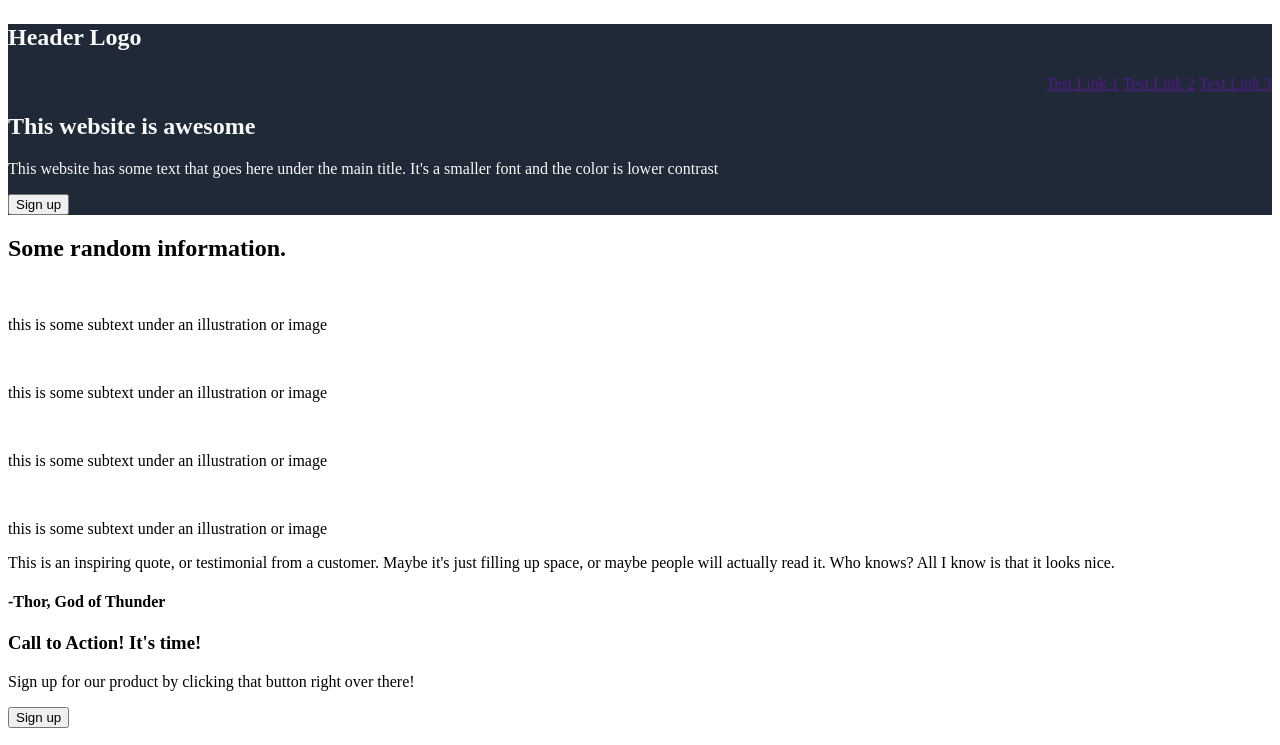
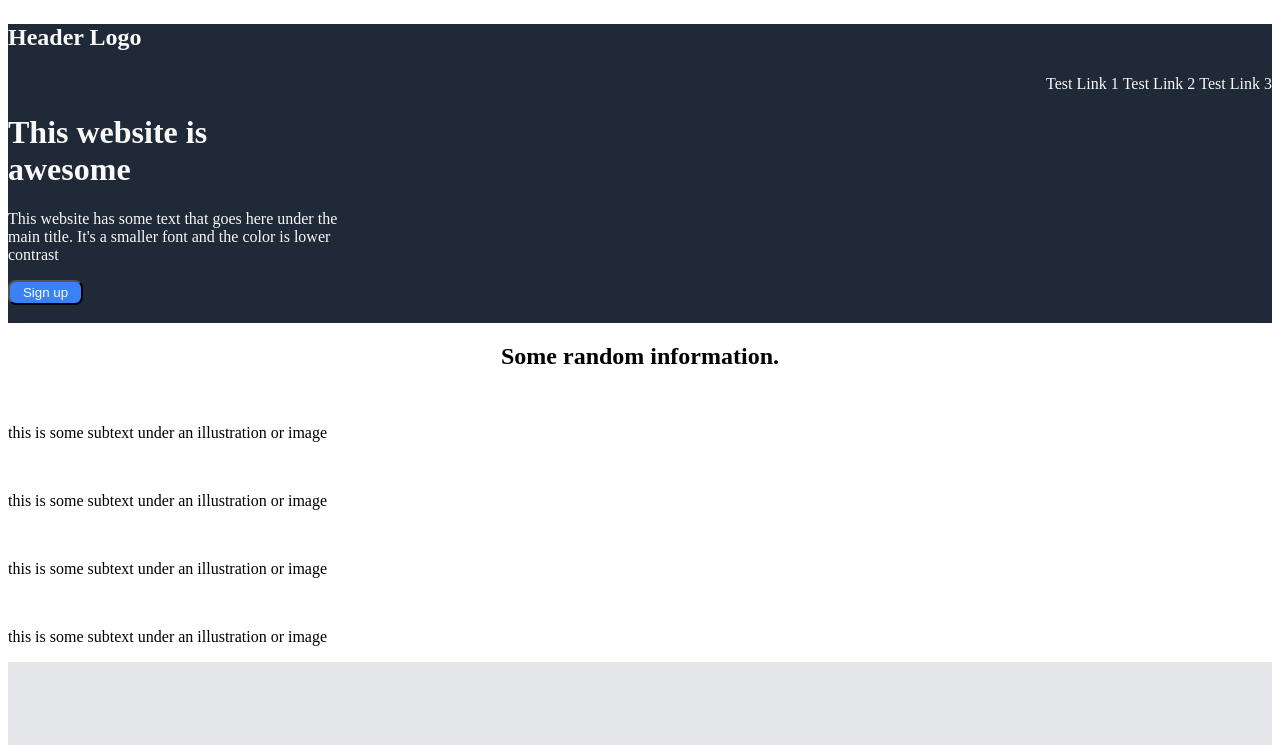
Before and after one commit to zoy570/OdinLandingPage, a plain HTML site: page LandingPage.html in a window 1280 px wide. Shown: the top 745 px of the page. Drawn offline with Linux system fonts and the light colour scheme.

Commit message:
Updated css for the header, footer and main

```diff
--- a/LandingPage.css
+++ b/LandingPage.css
@@ -4,16 +4,50 @@ header{
     background-color: #1F2937;
     color: #F9FAF8;
 
+
 }
 
 
-main{
+main h2{
+    text-align: center;
+
+}
+
+header a{
+    color: #F9FAF8;
+    text-decoration: none;
+
+}
+
+header button{
+    background-color: #3882F6;
+    border-radius: 8px;
+    cursor: pointer;
+    height: 25px;
+    width: 75px;
+    color: #F9FAF8;
 
 }
 
 section{
 
+    background-color: #E5E7EB;
+    font-size: 36px;
+    font-style: italic;
+    color: #1F2937;
+    text-align: center;
+    padding-top: 4%;
+    padding-bottom: 4%;
+    padding-left: 30%;
+    padding-right: 30%;
+
+
 }
+
+section h4{
+    text-align: right;
+}
+
 
 footer{
 
--- a/LandingPage.html
+++ b/LandingPage.html
@@ -6,9 +6,11 @@
     <title>Landing Page</title>
   </head>
 
-  <body>
+  <body class = "flex-container">
 
-    <header>
+    <header class = "one">
+
+        <div class = "flex-container">
         <h3 style = "font-size: 24px;">Header Logo</h3>
 
         <div class = "nav">
@@ -20,20 +22,29 @@
     </div>
 
 
-
-        <h2>This website is awesome</h2>
-        <p>This website has some text that goes here under the main title. It's a smaller font and the color is lower contrast</p>
+    <div>
+        <h1>This website is </br> awesome</h1>
+        <p>This website has some text that goes here under the </br> main title. It's a smaller font and the color is lower </br> contrast</p>
 
         <button>Sign up</button>
 
+    </div>
+
+    <div>
         <img = ""   atl = "placeholder">
+
+    </div>
+
+</div>
+
     </header>
 
 
 
 
-    <main>
+    <main class = "two">
         <h2>Some random information.</h2>
+
 
         <img = ""   atl = "placeholder">
         <p>this is some subtext under an illustration or image</p>
@@ -47,10 +58,11 @@
         <img = ""   atl = "placeholder">
         <p>this is some subtext under an illustration or image</p>
 
+
     </main>
 
 
-    <section>
+    <section class = "three">
         <p>
             This is an inspiring quote, or testimonial from a customer. Maybe it's just filling up space, or maybe people will actually read it. Who knows? All I know is that it looks nice.
         </p>
@@ -58,7 +70,7 @@
 
     </section>
 
-    <footer>
+    <footer class = "four">
         <h3>Call to Action! It's time!</h3>
         <p>Sign up for our product by clicking that button right over there!</p>
 
```
